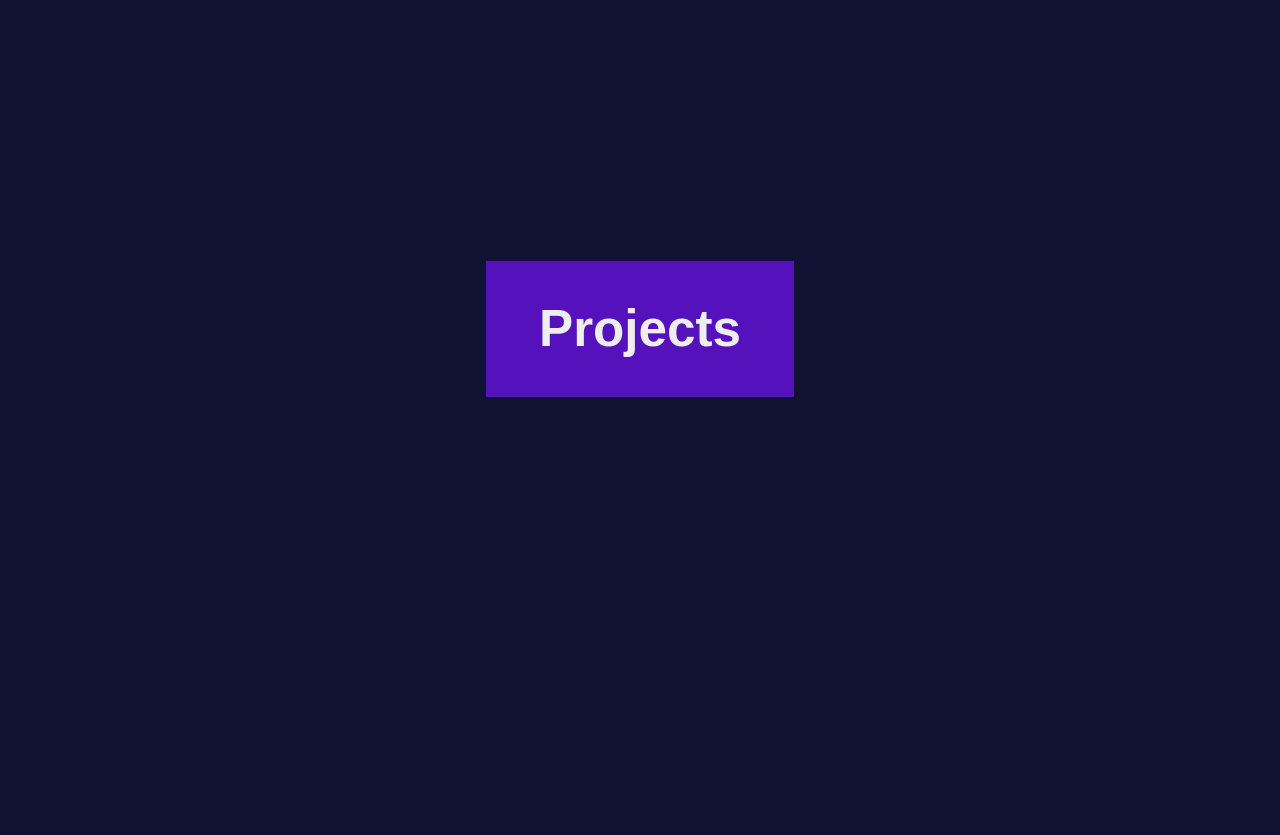
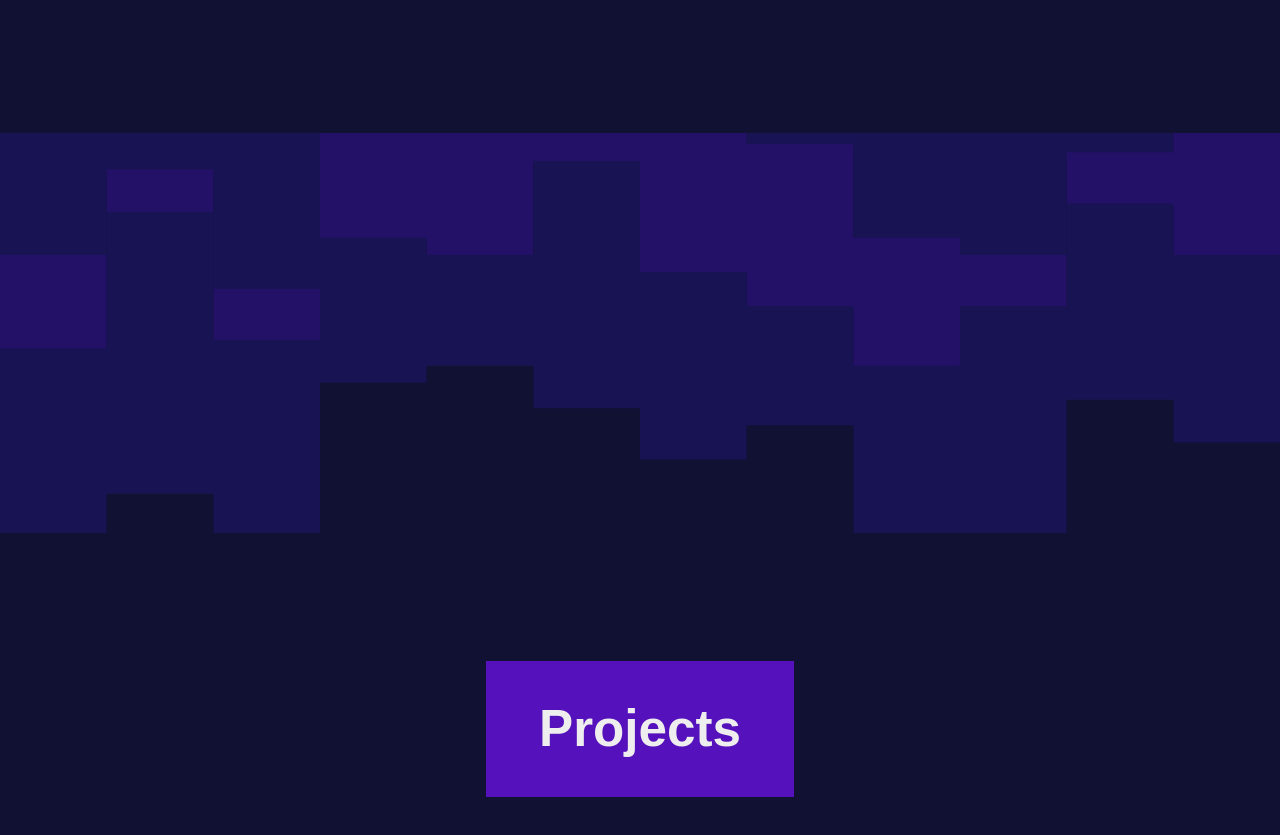
Before and after one commit to Valdotorium/Website, a plain HTML site: page website.html in a window 1280 px wide. Shown: the part 920-1755 px from the top of the page. Before the commit the page ends 1445 px from the top, so only its background shows below. Drawn offline with Linux system fonts and the light colour scheme.

Commit message:
background

```diff
--- a/style.css
+++ b/style.css
@@ -55,3 +55,13 @@ button{
 #bottom{
 
 }
+.spacer{
+    aspect-ratio: 960/300;
+    width:100%;
+    background-repeat: no-repeat;
+    background-position: center;
+    background-size:cover;
+    }
+    .layer1{
+        background-image: url("stacked-steps-haikei.svg");
+    }
--- a/website.html
+++ b/website.html
@@ -15,6 +15,7 @@
             <img id = "main_logo" src="f.png">
 
         </section>
+        <div class="spacer layer1"></div>
         <section id="bottom">
             <button class="button">
                 <a href="projects.html"></a>
```
Also changed, not shown: stacked-steps-haikei.svg (added).
